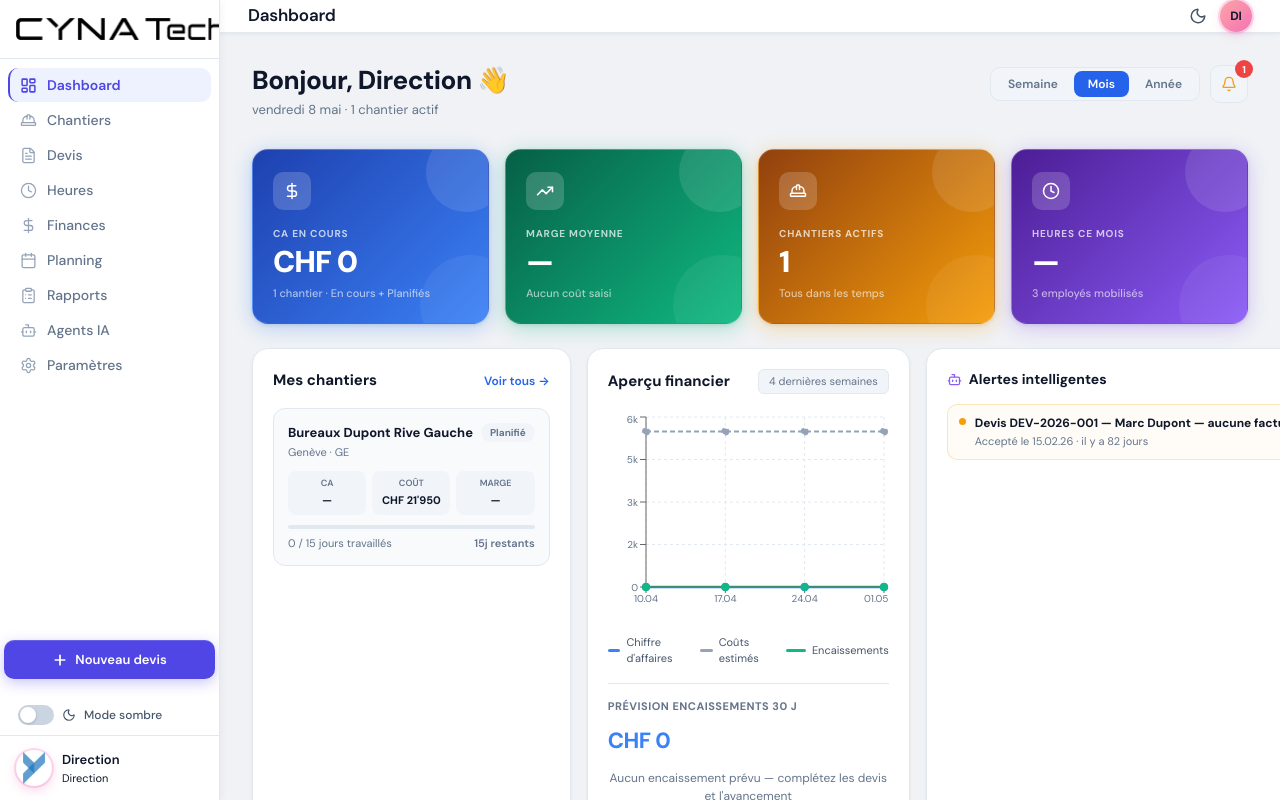
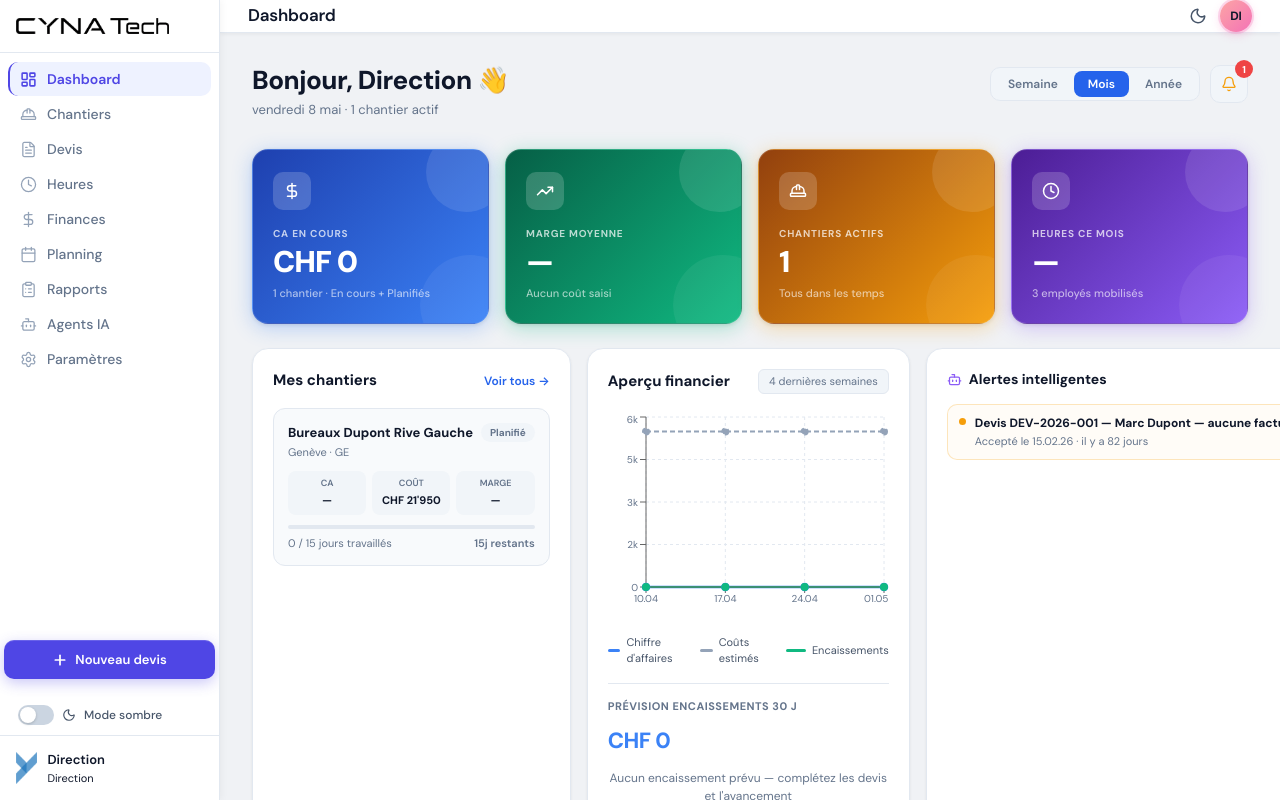
Before and after one commit to Valdrin72/gestion-chantier, a React (Create React App) app: page / in a window 1280 px wide. Built offline with nearby package versions, Linux system fonts and the light colour scheme.

Commit message:
design: CYNA Tech plus petit pour intégrer 'ch', Y posé sans fond ni cercle

```diff
--- a/src/components/Layout.js
+++ b/src/components/Layout.js
@@ -11,8 +11,9 @@ export function Sidebar({ sidebarOuvert, setSidebarOuvert, navAutorisees, page,
             src={`${process.env.PUBLIC_URL}/logo-cyna-tech.png`}
             alt="CYNA Tech"
             style={{
-              height: 22,
+              height: 16,
               width: 'auto',
+              maxWidth: '100%',
               objectFit: 'contain',
               filter: darkMode ? 'invert(1)' : 'none',
             }}
@@ -47,13 +48,11 @@ export function Sidebar({ sidebarOuvert, setSidebarOuvert, navAutorisees, page,
           <span>{darkMode ? 'Mode clair' : 'Mode sombre'}</span>
         </button>
         <div className="sidebar-profile">
-          <div className="sidebar-avatar" style={{ background: 'transparent', padding: 2 }}>
-            <img
-              src={`${process.env.PUBLIC_URL}/logo-cyna.png`}
-              alt="CYNA"
-              style={{ width: '100%', height: '100%', objectFit: 'contain' }}
-            />
-          </div>
+          <img
+            src={`${process.env.PUBLIC_URL}/logo-cyna.png`}
+            alt="CYNA"
+            style={{ height: 32, width: 'auto', objectFit: 'contain', flexShrink: 0 }}
+          />
           <div className="sidebar-profile-info">
             <div className="sidebar-profile-name">{profil.nom}</div>
             <div className="sidebar-profile-role">{profil.id}</div>
```
